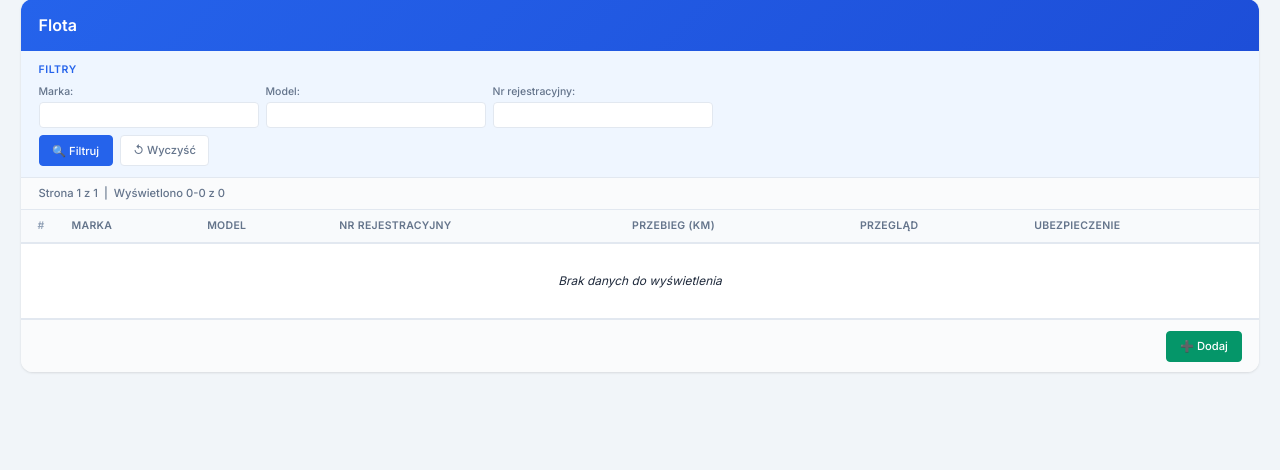
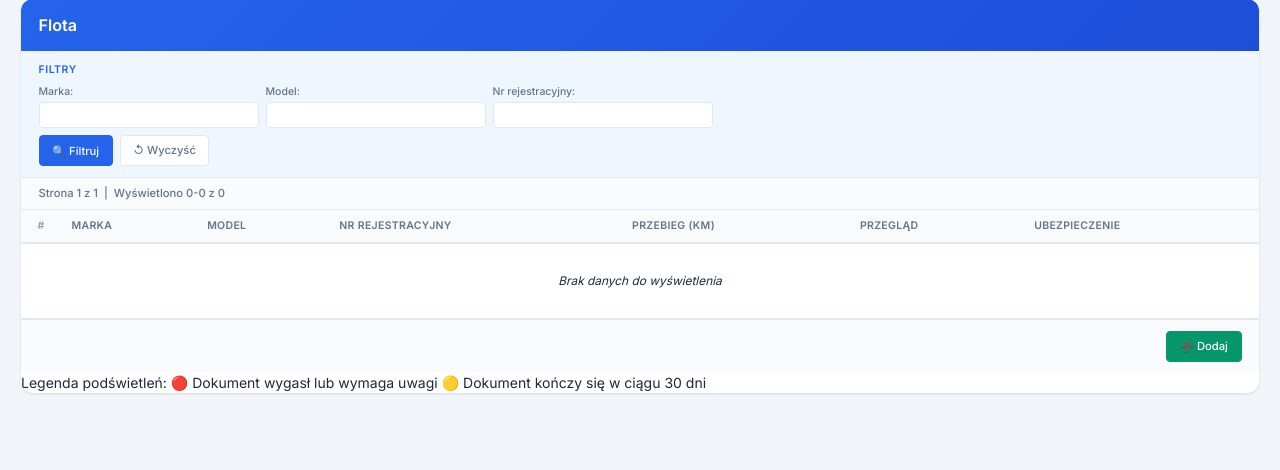
Before and after one commit to niedzwiedz89/spolka_app, a Django app: page /flota/ in a window 1280 px wide. Shown: the part 78-548 px from the top of the page. Run offline with Django 5.2, Linux system fonts and the light colour scheme; data that the repository does not hold is empty.

Commit message:
dodanie kolorowanie wierszy

```diff
--- a/kadry/templates/kadry/list.html
+++ b/kadry/templates/kadry/list.html
@@ -78,18 +78,30 @@
             </thead>
             <tbody>
                 {% for obj in objects %}
-                <tr class="data-row" data-url="{% url detail_url_name pk=obj.pk %}"
+                {# Wyznaczenie klasy alertu dla wiersza na podstawie słownika row_alerts #}
+                {% with alert_class=row_alerts|get_item:obj.pk %}
+                <tr class="data-row{% if alert_class %} row-alert-{{ alert_class }}{% endif %}"
+                    data-url="{% url detail_url_name pk=obj.pk %}"
                     title="Kliknij dwukrotnie, aby otworzyć">
                     {% if bulk_actions %}
                     <td class="col-checkbox" onclick="event.stopPropagation();">
                         <input type="checkbox" class="row-checkbox" value="{{ obj.pk }}">
                     </td>
                     {% endif %}
-                    <td class="col-lp">{{ forloop.counter0|add:objects.start_index }}</td>
+                    <td class="col-lp">
+                        {{ forloop.counter0|add:objects.start_index }}
+                        {# Ikona statusu alertu w kolumnie LP #}
+                        {% if alert_class == 'danger' %}
+                        <span class="row-alert-icon" title="Wymagana uwaga: dokument wygasł lub wymaga aktualizacji">🔴</span>
+                        {% elif alert_class == 'warning' %}
+                        <span class="row-alert-icon" title="Wymagana uwaga: dokument kończy się wkrótce">🟡</span>
+                        {% endif %}
+                    </td>
                     {% for key, label in columns %}
                     <td>{{ obj|attr:key }}</td>
                     {% endfor %}
                 </tr>
+                {% endwith %}
                 {% empty %}
                 <tr>
                     <td colspan="{{ columns|length|add:1 }}" class="empty-row">
@@ -104,6 +116,13 @@
     <!-- Pasek akcji dolny -->
     <div class="action-bar">
         <a href="{% url create_url_name %}" class="btn btn-add">➕ Dodaj</a>
+    </div>
+
+    {# Legenda podświetleń — wyjaśnia znaczenie kolorów wierszy #}
+    <div class="alert-legend">
+        <span class="legend-title">Legenda podświetleń:</span>
+        <span class="legend-item legend-danger">🔴 Dokument wygasł lub wymaga uwagi</span>
+        <span class="legend-item legend-warning">🟡 Dokument kończy się w ciągu 30 dni</span>
     </div>
 </div>
 
@@ -256,6 +275,68 @@
 </script>
 
 <style>
+    /* ================================================================
+       Style podświetlania wierszy z alertami dokumentów pracownika
+    ================================================================ */
+
+    /* Wiersz: A1 wygasła (czerwony) */
+    tr.row-alert-danger {
+        background-color: rgba(220, 53, 69, 0.12) !important;
+        border-left: 4px solid #dc3545;
+    }
+    tr.row-alert-danger:hover {
+        background-color: rgba(220, 53, 69, 0.22) !important;
+    }
+
+    /* Wiersz: A1 kończy się wkrótce (żółty) */
+    tr.row-alert-warning {
+        background-color: rgba(255, 193, 7, 0.14) !important;
+        border-left: 4px solid #ffc107;
+    }
+    tr.row-alert-warning:hover {
+        background-color: rgba(255, 193, 7, 0.26) !important;
+    }
+
+    /* Ikona w kolumnie LP */
+    .row-alert-icon {
+        font-size: 0.75rem;
+        margin-left: 4px;
+        vertical-align: middle;
+    }
+
+    /* Legenda podświetleń pod tabelą */
+    .alert-legend {
+        display: flex;
+        align-items: center;
+        gap: 16px;
+        margin-top: 12px;
+        font-size: 0.82rem;
+        color: var(--text-muted, #888);
+        flex-wrap: wrap;
+    }
+    .legend-title {
+        font-weight: 600;
+        color: var(--text-primary, #333);
+    }
+    .legend-item {
+        display: flex;
+        align-items: center;
+        gap: 4px;
+        padding: 3px 10px;
+        border-radius: 20px;
+        font-size: 0.8rem;
+    }
+    .legend-danger {
+        background-color: rgba(220, 53, 69, 0.12);
+        border: 1px solid rgba(220, 53, 69, 0.4);
+        color: #b02a37;
+    }
+    .legend-warning {
+        background-color: rgba(255, 193, 7, 0.15);
+        border: 1px solid rgba(255, 193, 7, 0.5);
+        color: #856404;
+    }
+
     /* Styling pod okienko Modal */
     .modal {
         position: fixed; z-index: 2000; left: 0; top: 0; width: 100%; height: 100%;
--- a/kadry/views.py
+++ b/kadry/views.py
@@ -97,9 +97,34 @@ def pracownik_list(request):
     page = request.GET.get("strona", 1)
     objects = paginator.get_page(page)
 
+    # ------------------------------------------------------------------
+    # Obliczanie alertów wierszy — podświetlenie pracowników wymagających uwagi
+    # Poziomy: "danger" (wygasło / brak A1), "warning" (kończy się ≤ 30 dni)
+    # ------------------------------------------------------------------
+    dzisiaj = date.today()
+    prog_ostrzezenia = 30  # dni przed wygaśnięciem A1
+
+    row_alerts = {}  # {pk: "danger"|"warning"}
+    for p in objects:
+        poziom = None
+        if p.a1_do is not None:
+            dni_do_konca = (p.a1_do - dzisiaj).days
+            if dni_do_konca < 0:
+                # A1 już wygasła
+                poziom = "danger"
+            elif dni_do_konca <= prog_ostrzezenia:
+                # A1 kończy się za mniej niż 30 dni
+                poziom = "warning"
+        elif p.a1_od is not None and p.a1_do is None:
+            # Ustawiono datę od, ale brak daty do — traktuj jako brak ważnego dokumentu
+            poziom = "warning"
+        if poziom:
+            row_alerts[p.pk] = poziom
+
     context = {
         "objects": objects,
         "module_name": "Pracownicy",
+        "row_alerts": row_alerts,
         "filters": {
             "imie": f_imie,
             "nazwisko": f_nazwisko,
```
